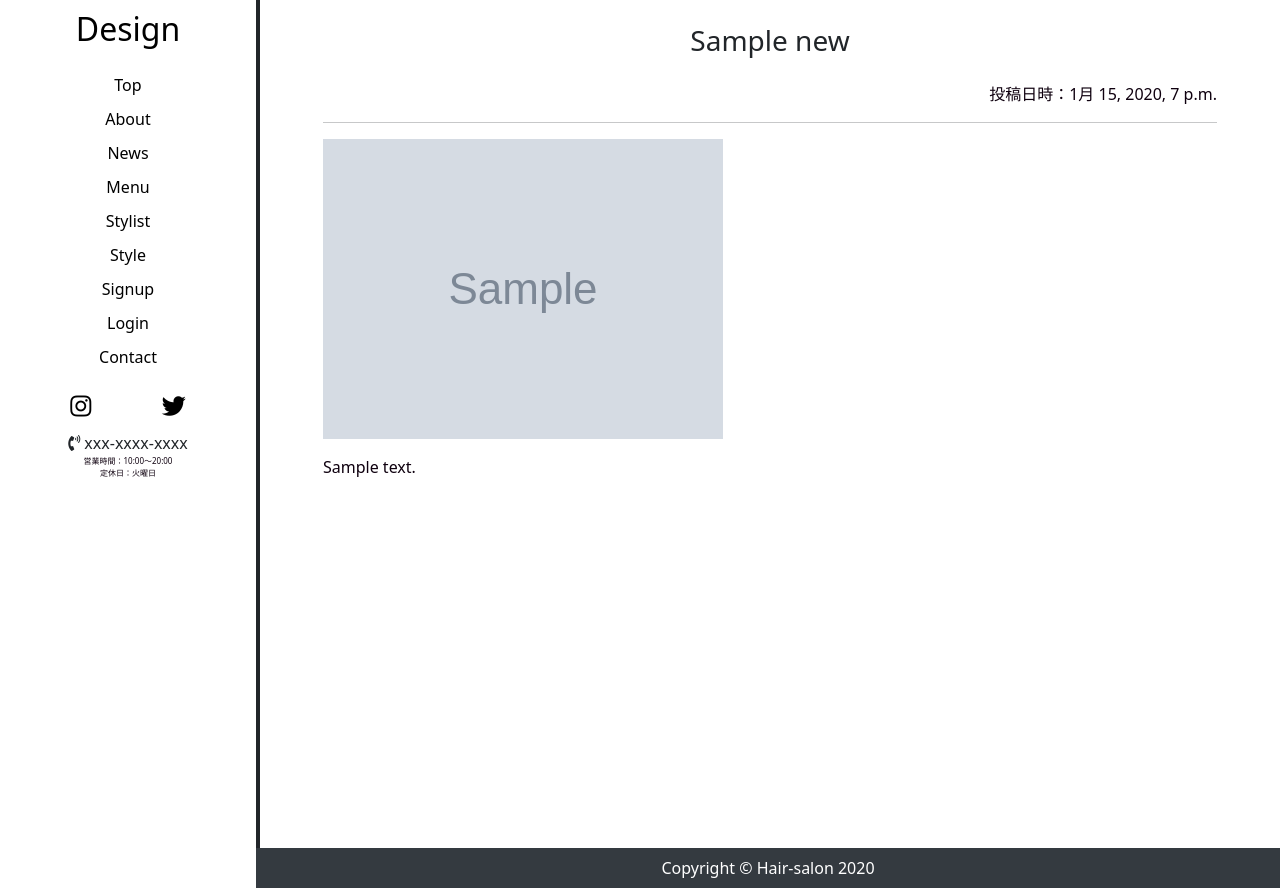
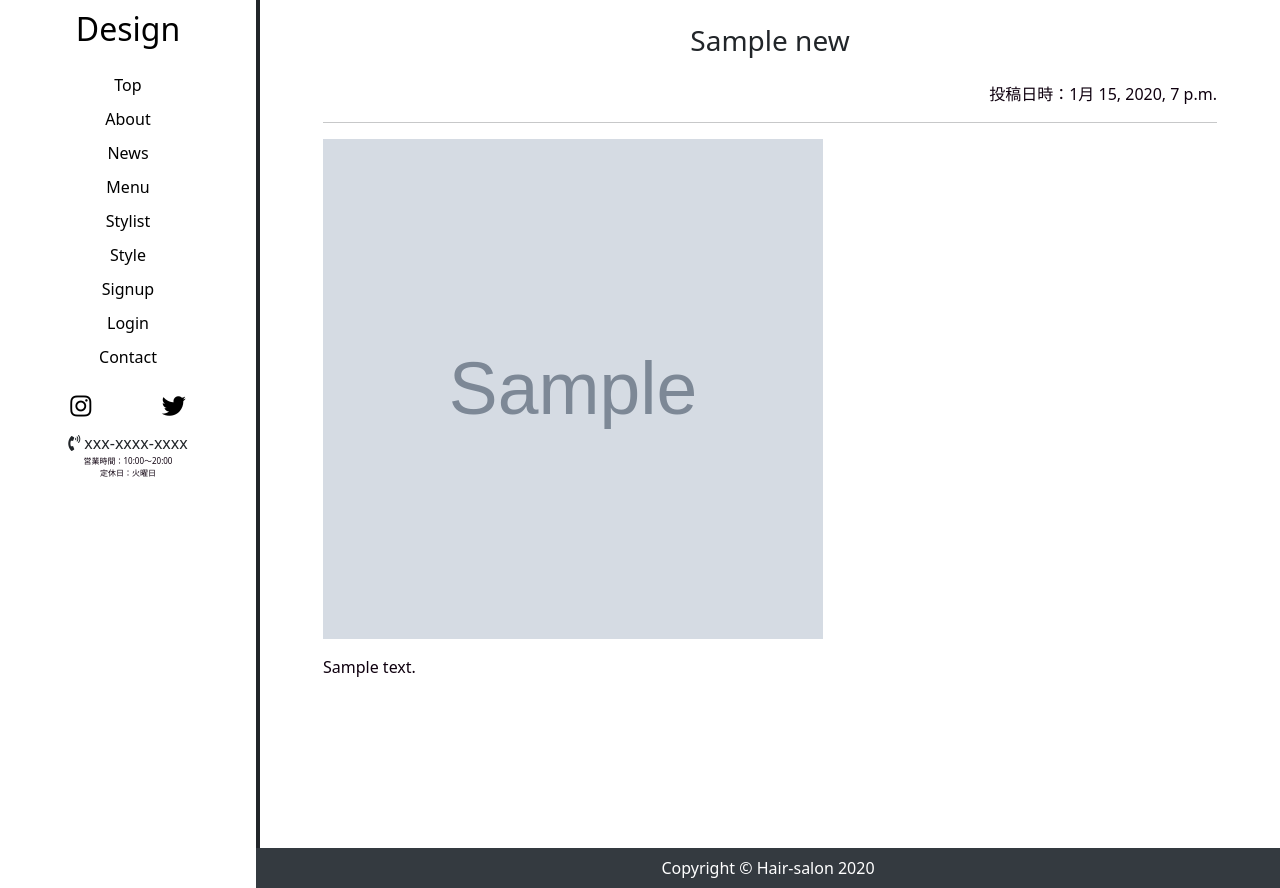
Before and after one commit to akihiro-hosoya/hair-salon, a Django app: page /news/1/ in a window 1280 px wide. Run offline with Django 3.2, Linux system fonts and the light colour scheme; tables that the repository leaves empty hold one stand-in row (values such as "Sample post"); grey boxes marked "Sample" are stand-in pictures; some libraries are stand-ins or nearby versions.

Commit message:
画像設定

```diff
--- a/app/templates/app/news_detail.html
+++ b/app/templates/app/news_detail.html
@@ -16,7 +16,7 @@
                     </div>
                     <hr>
                     {% if news_data.image %}
-                    <img class="m-0 img-news" src="{{ news_data.image.url }}" alt="">
+                    <img class="m-0" src="{{ news_data.image.url }}" alt="" style="width: 500px; height: 500px;">
                     {% endif %}
                     <div class="">
                         <div class="my-3">
```
